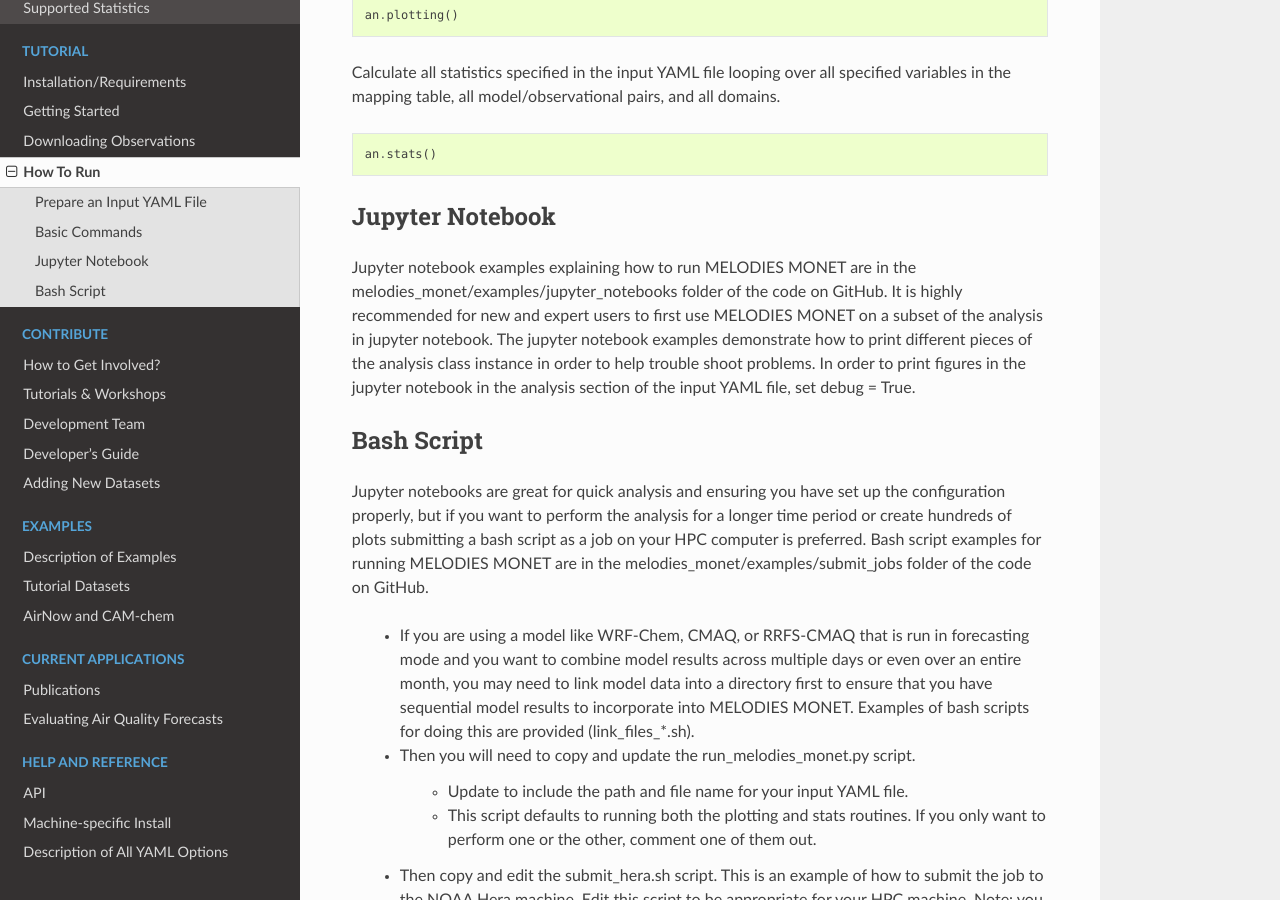
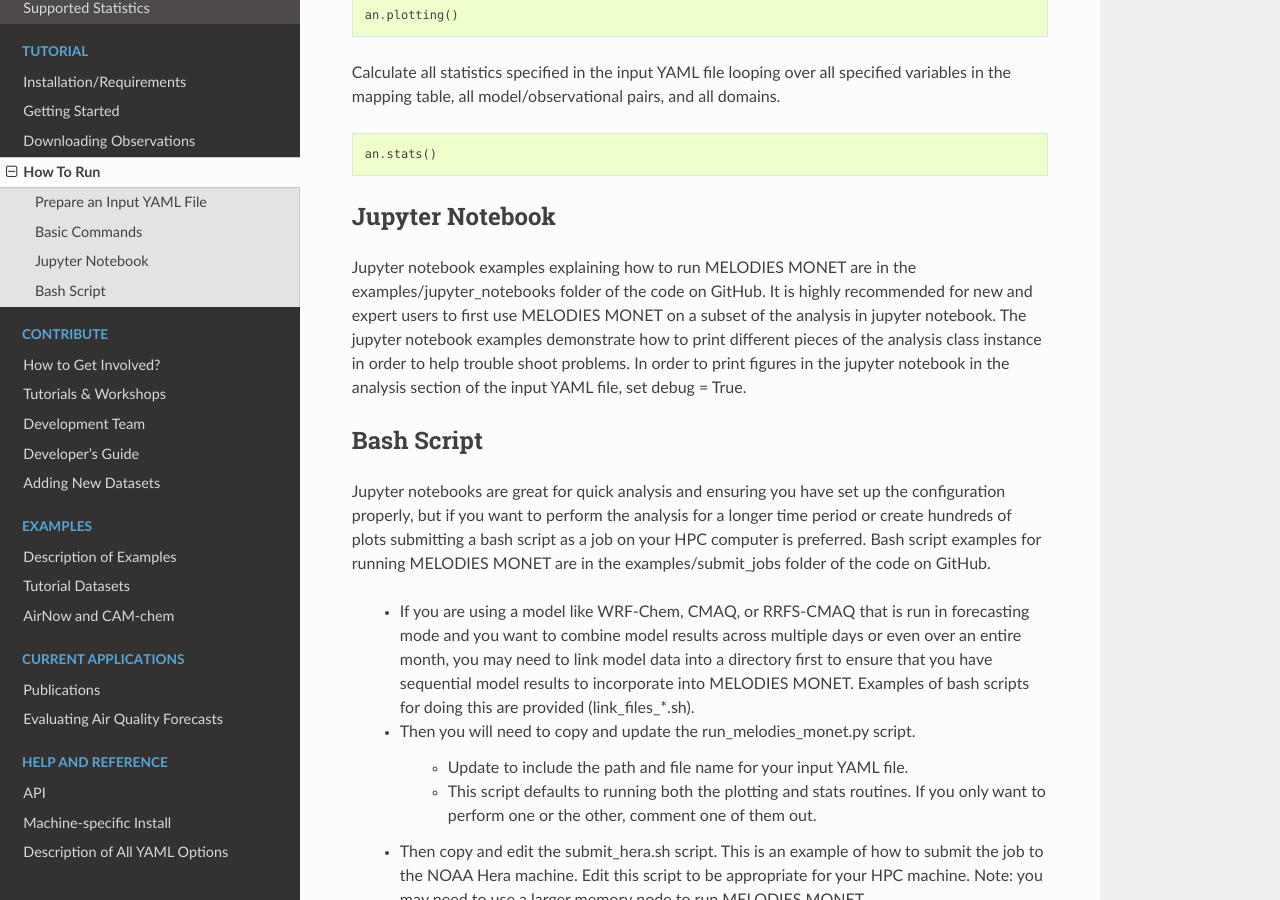
Before and after one commit to NOAA-CSL/MELODIES-MONET, a Sphinx documentation site: the page built from docs/tutorial/how_to_run.rst, in a window 1280 px wide and 900 px high, scrolled down 2416 px. Built offline with Sphinx 7.4.7 and the Read the Docs theme 2.0.0, drawn with Linux system fonts in a browser that asks for light colours; pages that are not in the unit, such as notebooks, are missing from menus; some of the changed text lies outside the part shown.

Commit message:
Update docs for consistency

```diff
--- a/docs/background/supported_datasets.rst
+++ b/docs/background/supported_datasets.rst
@@ -10,9 +10,9 @@
 
    * `CMAQ <https://www.epa.gov/cmaq/>`_
    * `WRF-CHEM <https://ruc.noaa.gov/wrf/wrf-chem/>`_
+   * `CESM/CAM-Chem <https://www2.acom.ucar.edu/gcm/cam-chem>`_
    * RRFS-CMAQ (under development)
    * GSD-Chem (under development)
-   * CESM/CAM-Chem (under development)
 
 In general, processing requires input to be in netCDF format. For the above
 models, scripts to configure the model data into a standard format for
--- a/docs/develop/datasets.rst
+++ b/docs/develop/datasets.rst
@@ -5,7 +5,7 @@
 ------------
 
 Examples for how to read in data from Aeronet, AirNow, and Improve are in the
-melodies_monet/examples/process_obs folder of the code on GitHub. Use these examples
+examples/process_obs folder of the code on GitHub. Use these examples
 as reference in order to add new surface observational datasets.
 
 Instructions for reading in aircraft and satellite observations are under development.
--- a/docs/develop/developers_guide.rst
+++ b/docs/develop/developers_guide.rst
@@ -96,7 +96,10 @@
 This requires adding the following packages to your conda environment in
 order to build the HTML docs::
 
-    $ conda install -y -c conda-forge sphinx sphinx_rtd_theme
+    Either use the environment-docs.yml file in the docs folder on GitHub.
+
+    Or add the following packages to your conda environment manually:
+    $ conda install -y -c conda-forge sphinx sphinx_rtd_theme myst-nb sphinx-design
 
 The restructured text sources (rst) are located
 in the MELODIES-MONET/docs folders.
--- a/docs/tutorial/downloading_obs.rst
+++ b/docs/tutorial/downloading_obs.rst
@@ -14,7 +14,7 @@
 
 In order to preprocess the observational data for additional time periods
 follow the instructions in the jupyter notebooks in the
-melodies_monet/examples/process_obs folder of the code on GitHub. Examples for
+examples/process_obs folder of the code on GitHub. Examples for
 the following observational datasets are provided.
 
    * Aeronet
--- a/docs/tutorial/how_to_run.rst
+++ b/docs/tutorial/how_to_run.rst
@@ -19,7 +19,7 @@
 --------------------------
 You will need to prepare an input YAML file to be read into MELODIES MONET.
 Example input YAML files to start from are provided in the
-melodies_monet/examples/yaml folder of the code on GitHub. There are a number
+examples/yaml folder of the code on GitHub. There are a number
 of comments in these example input YAML files to get you started. The overall
 structure is the following:
 
@@ -61,7 +61,7 @@
 First, you will import the MELODIES MONET driver. You will need to update the path
 below to point to the location of your MELODIES-MONET GitHub repository. ::
 
-    import sys; sys.path.append("../../../")
+    import sys; sys.path.append("../../")
     from melodies_monet import driver
 
 Then you will create an instance of the python driver analysis class. The
@@ -121,7 +121,7 @@
 ----------------
 
 Jupyter notebook examples explaining how to run MELODIES MONET are in the
-melodies_monet/examples/jupyter_notebooks folder of the code on GitHub. It is
+examples/jupyter_notebooks folder of the code on GitHub. It is
 highly recommended for new and expert users to first use MELODIES MONET on a
 subset of the analysis in jupyter notebook. The jupyter notebook examples
 demonstrate how to print different pieces of the analysis class instance in
@@ -135,7 +135,7 @@
 configuration properly, but if you want to perform the analysis for a longer
 time period or create hundreds of plots submitting a bash script as a job on
 your HPC computer is preferred. Bash script examples for running MELODIES MONET
-are in the melodies_monet/examples/submit_jobs folder of the code on GitHub.
+are in the examples/submit_jobs folder of the code on GitHub.
 
    * If you are using a model like WRF-Chem, CMAQ, or RRFS-CMAQ that is run in
      forecasting mode and you want to combine model results across multiple
```
Also changed, not shown: 2 other files.
